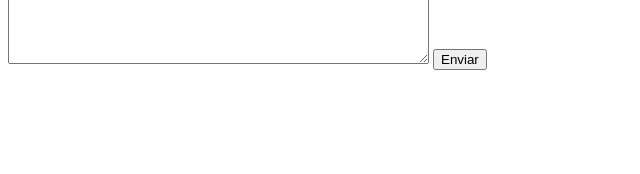
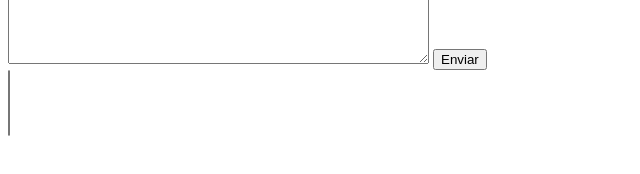
Before and after one commit to Daniel-Machado-2/Estudo-Dio-Me, a plain HTML site: page Dio.me/003/index.html in a window 1280 px wide. Shown: the part 142-316 px from the top of the page, 0-640 px from the left. Drawn offline with Linux system fonts and the light colour scheme.

Commit message:
atualização

```diff
--- a/Dio.me/003/index.html
+++ b/Dio.me/003/index.html
@@ -18,6 +18,7 @@
         <label>Assunto:</label> <input type="" name="subject"> <br>
         <textarea name="Messagem" rows="10" cols="50"></textarea>
         <button type="submit">Enviar</button> <br>
+        <select multiple></select>
     </form>
 </body>
 </html>
```
